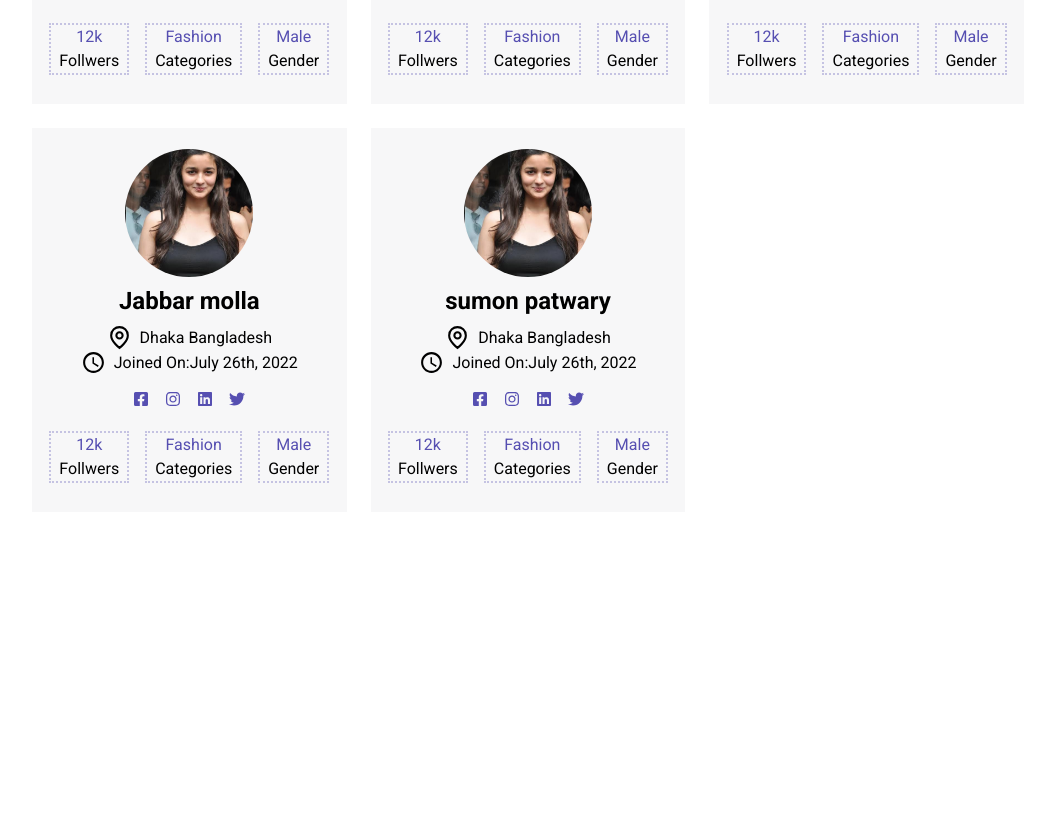
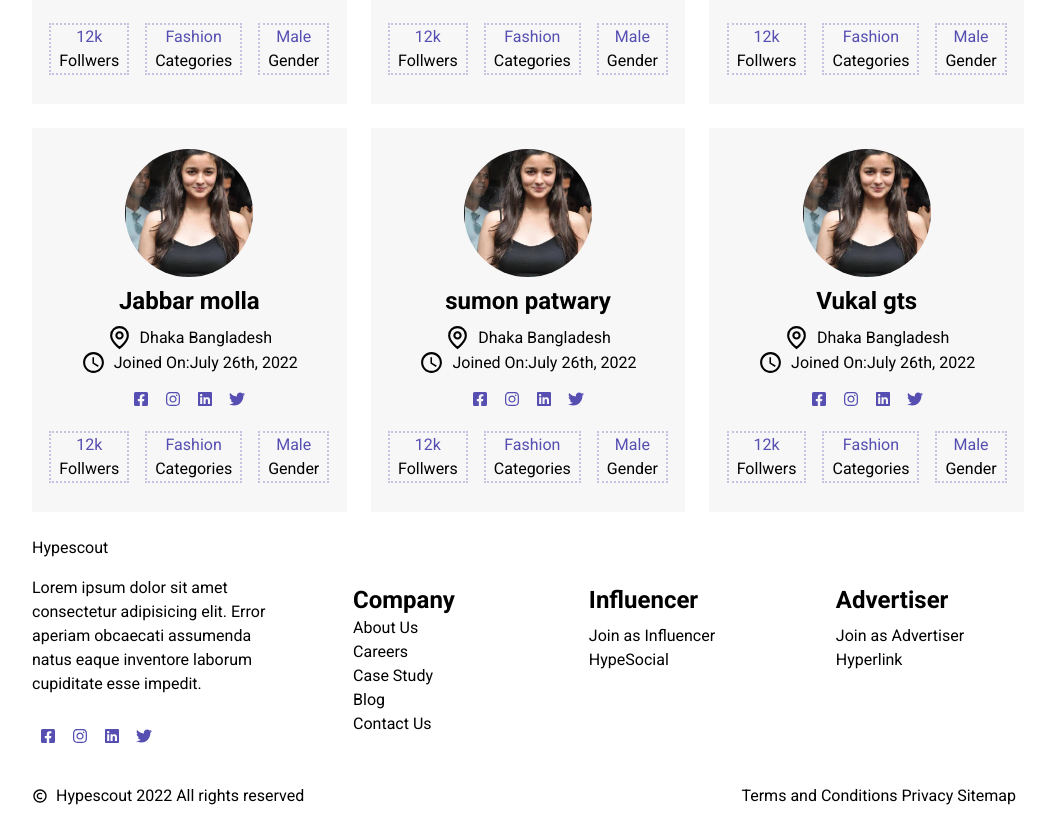
Before and after one commit to LiponRoy/decent-dashboard, a Next.js app: page / in a window 1280 px wide. Shown: the part 384-1216 px from the top of the page, without its empty margins (112-1159 px from the left). Before the commit the page ends 920 px from the top, so only its background shows below. Built offline with nearby package versions, Linux system fonts and the light colour scheme.

Commit message:
footer part completed

```diff
--- a/datame.json
+++ b/datame.json
@@ -29,5 +29,11 @@
        "location":"Dhaka Bangladesh",
         "joined":"Joined On:July 26th, 2022",
         "imge":"./img/alea.jpg"
+    },{
+        "id":5,
+        "name":"Vukal gts",
+       "location":"Dhaka Bangladesh",
+        "joined":"Joined On:July 26th, 2022",
+        "imge":"./img/alea.jpg"
     }
 ]
--- /dev/null
+++ b/pages/footer.js
@@ -0,0 +1,57 @@
+import React from 'react';
+import { FaAlignJustify, FaFacebookSquare, FaInstagram, FaLinkedin, FaTwitter } from 'react-icons/fa';
+import { BiCopyright } from 'react-icons/bi';
+
+const Footer = () => {
+	return (
+		<div className='m-6 mx-36'>
+			<div className='grid grid-cols-1 md:grid-cols-2 xl:grid-cols-4 '>
+				<div className='company flex justify-center items-start '>
+					<div className='flex flex-col items-start '>
+						<span>Hypescout</span>
+						<span className=' my-4'>Lorem ipsum dolor sit amet consectetur adipisicing elit. Error aperiam obcaecati assumenda natus eaque inventore laborum cupiditate esse impedit.</span>
+						<div className='socialLink mt-2 flex justify-between items-center'>
+							<FaFacebookSquare className=' m-2 text-secondaryColor'></FaFacebookSquare>
+							<FaInstagram className=' m-2 text-secondaryColor'></FaInstagram>
+							<FaLinkedin className=' m-2 text-secondaryColor'></FaLinkedin>
+							<FaTwitter className=' m-2 text-secondaryColor'></FaTwitter>
+						</div>
+					</div>
+				</div>
+				<div className='company flex justify-center items-start  p-12'>
+					<div className='flex flex-col items-start '>
+						<span className=' text-2xl font-bold '>Company</span>
+						<span>About Us</span>
+						<span>Careers</span>
+						<span>Case Study</span>
+						<span>Blog</span>
+						<span>Contact Us</span>
+					</div>
+				</div>
+				<div className='company flex justify-center items-start  p-12'>
+					<div className='flex flex-col items-start'>
+						<span className=' text-2xl font-bold mb-2'>Influencer</span>
+						<span>Join as Influencer</span>
+						<span>HypeSocial</span>
+					</div>
+				</div>
+				<div className='company flex justify-center items-start  p-12'>
+					<div className='flex flex-col items-start'>
+						<span className=' text-2xl font-bold mb-2'>Advertiser</span>
+						<span>Join as Advertiser</span>
+						<span>Hyperlink</span>
+					</div>
+				</div>
+			</div>
+			<div className='flex flex-col md:flex-row  justify-between items-center '>
+				<div className=' flex items-center '>
+					<BiCopyright className='mr-2'></BiCopyright>
+					<span className=' '>Hypescout 2022 All rights reserved</span>
+				</div>
+				<span className='pr-2'>Terms and Conditions Privacy Sitemap</span>
+			</div>
+		</div>
+	);
+};
+
+export default Footer;
--- a/pages/index.js
+++ b/pages/index.js
@@ -1,6 +1,7 @@
 import Head from 'next/head';
 import Image from 'next/image';
 import styles from '../styles/Home.module.css';
+import Footer from './footer';
 import Main from './main';
 import Navbar from './navbar';
 
@@ -15,6 +16,7 @@ export default function Home() {
 
 			<Navbar></Navbar>
 			<Main></Main>
+			<Footer></Footer>
 		</div>
 	);
 }
```
Also changed, not shown: pages/main.js (+14 -1 lines).
